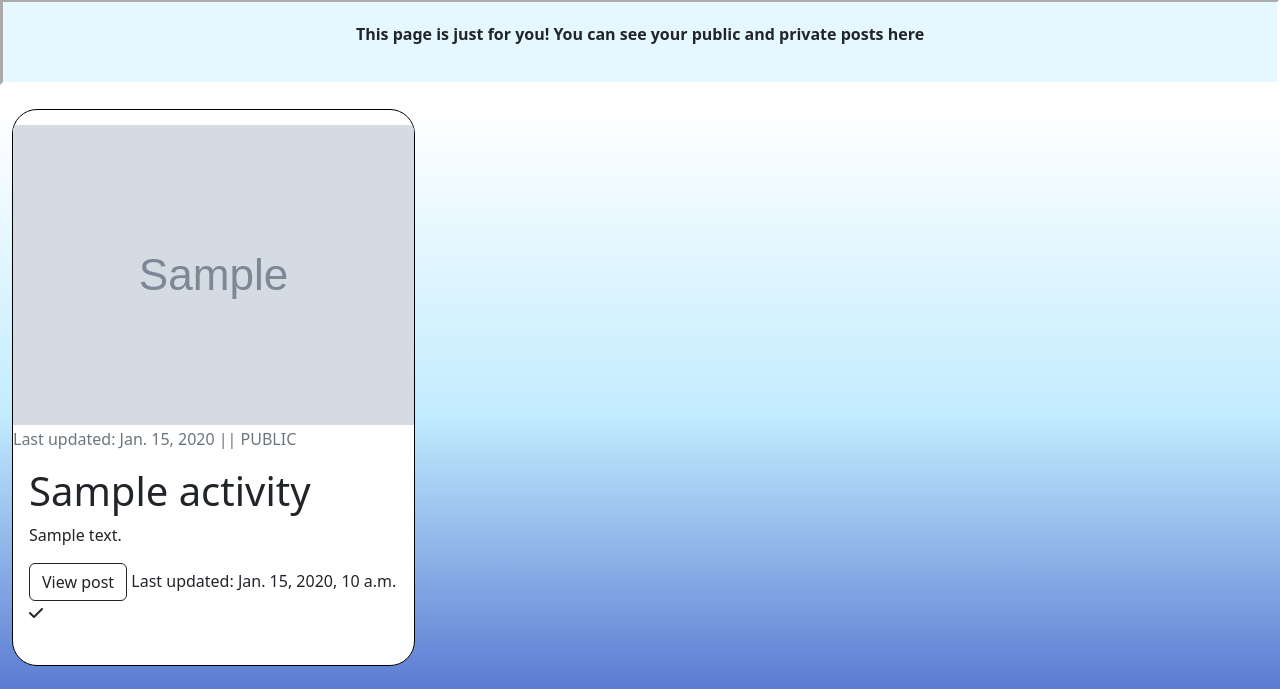
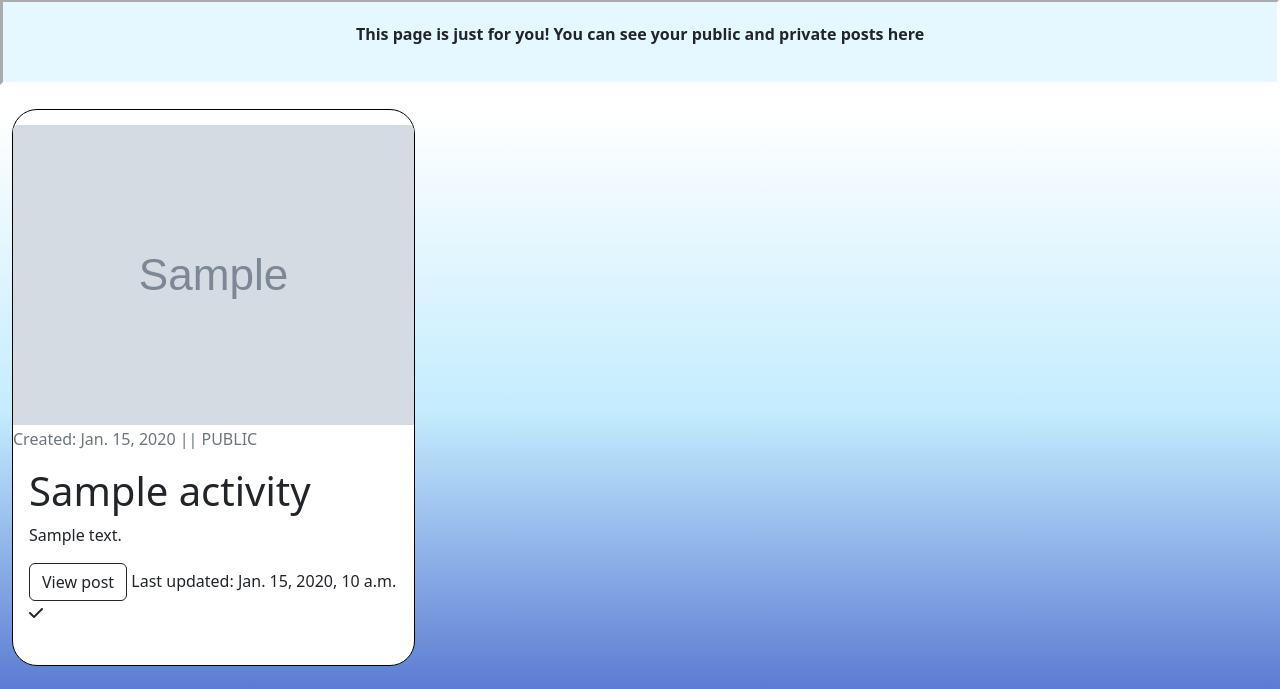
Before and after one commit to AsiaWi/fun_and_games, a Django app: page /profile/ in a window 1280 px wide. Shown: the part 57-746 px from the top of the page. Run offline with Django 4.2, Linux system fonts and the light colour scheme; a user stored in the database is signed in; tables that the repository leaves empty hold one stand-in row (values such as "Sample post"); grey boxes marked "Sample" are stand-in pictures; some libraries are stand-ins or nearby versions.

Commit message:
Correct preview again to match the date as incorrect before

```diff
--- a/playground/templates/playground/profile_wall.html
+++ b/playground/templates/playground/profile_wall.html
@@ -24,7 +24,7 @@
       <div class="card mt-4">
         <img src="{{ activity.featured_image.url }}" id='card-img-{{activity.id}}' class="card-img-top"
           alt="{{activity.image_alt}}">
-        <span class="card-text text-muted" id="overlay-text-{{activity.id}}">Last updated:
+        <span class="card-text text-muted" id="overlay-text-{{activity.id}}">Created:
           {{ activity.date_created.date}} || {{activity.privacy | upper}}</span>
         <div class="card-body">
           <h1 class="card-title">{{ activity.title | truncatechars:30 }}</h1>
```
Also changed, not shown: 1 other file.
